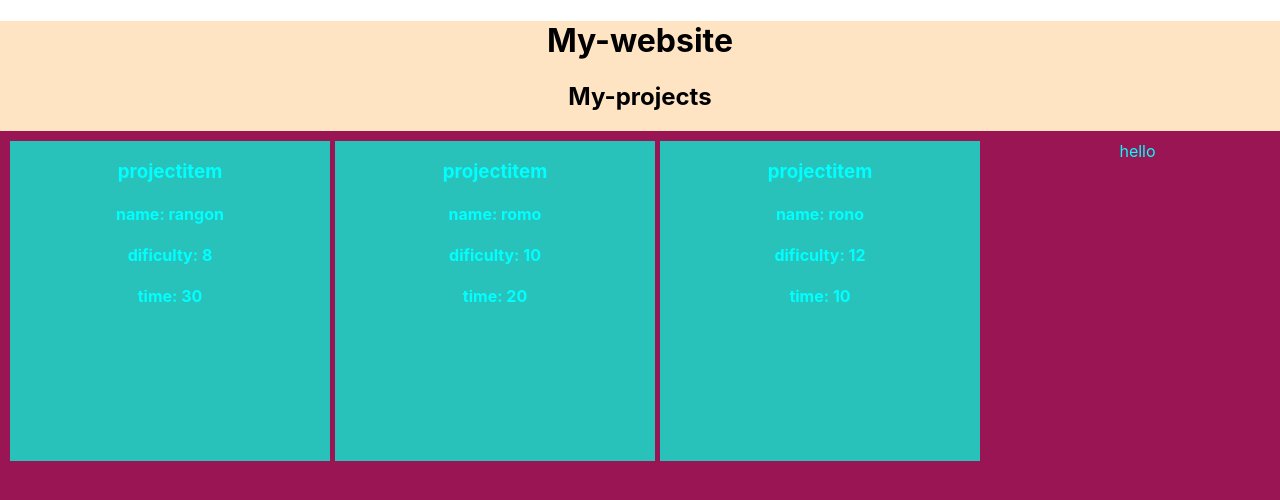
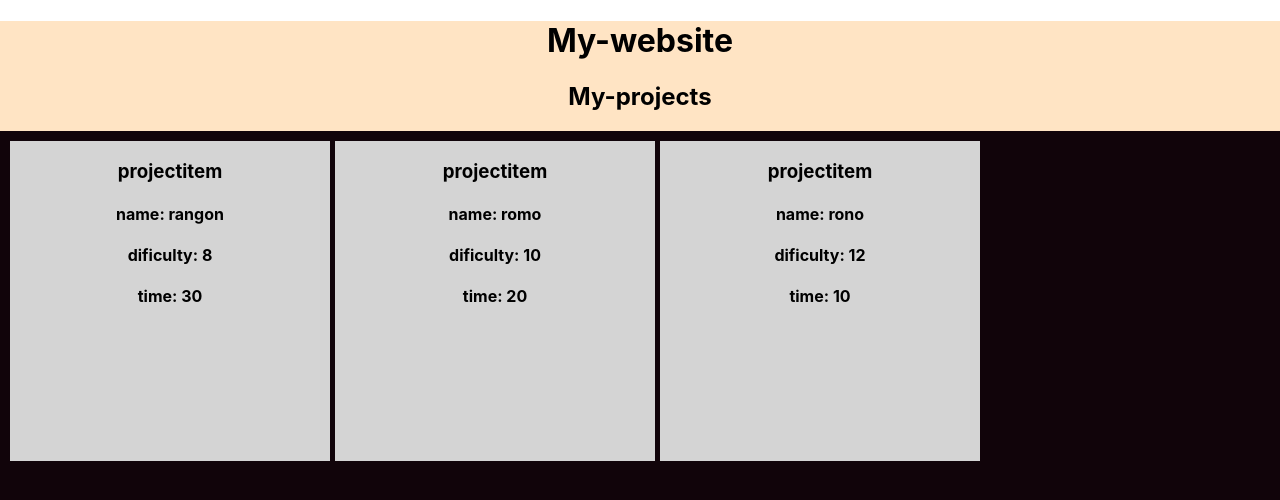
Before and after one commit to Rangon007/Myfirstwebsite, a React (Create React App) app: page / in a window 1280 px wide. Shown: the top 500 px of the page. Built offline with nearby package versions, Linux system fonts and the light colour scheme.

Commit message:
Romo changes

```diff
--- a/src/App.css
+++ b/src/App.css
@@ -14,10 +14,10 @@
 
 .myprojectcontainer {
   text-align: center;
-  background-color: rgb(154, 21, 83);
+  background-color: rgb(17, 4, 10);
   width: 100%;
   height: 100% ;
-  color: aqua;
+  color: rgb(0, 0, 0);
   padding: 10px;
   display: 'flex';
   align-items: 'center';
@@ -27,10 +27,10 @@
 
 .projectitem {
   text-align: center;
-  background-color: rgb(41, 194, 186);
+  background-color: rgb(212, 212, 212);
   width: 25%;
   height: 40vh;
-  color: aqua;
+  color: rgb(0, 0, 0);
   float:left ;
   margin-bottom: 5px;
   margin-right: 5px;
--- a/src/Myproject.js
+++ b/src/Myproject.js
@@ -4,7 +4,6 @@ import ProjectItem from "./ProjectItem";
 function Myproject() {
   return (
     <div className="myprojectcontainer">
-      hello
       <ProjectItem name="rangon" dificulty="8" time="30" />
       <ProjectItem name="romo" dificulty="10" time="20" />
       <ProjectItem name="rono" dificulty="12" time="10" />
```
